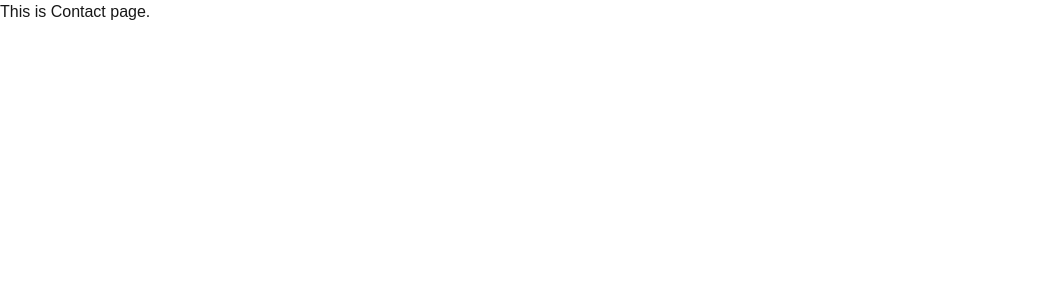
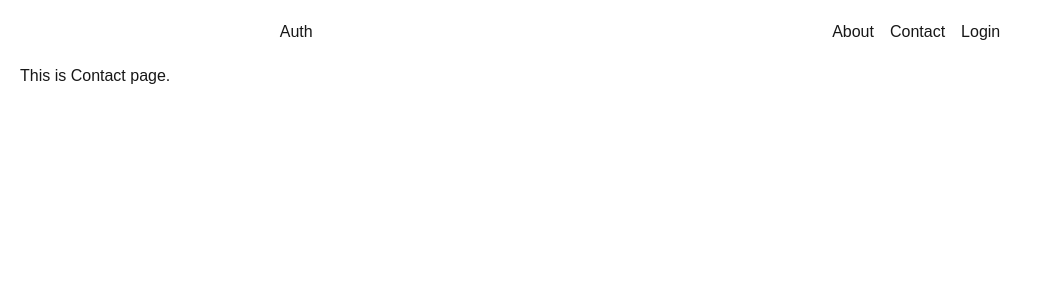
Before and after one commit to SohanAchhami54/Nextjs_Series, a Next.js app in the folder authentication/: page /contact in a window 1280 px wide. Shown: the top 300 px of the page, without its empty margins (0-1063 px from the left). Built offline with nearby package versions, Linux system fonts and the light colour scheme.

Commit message:
feat(layout): add Navbar and render page content in root layout

```diff
--- a/authentication/src/app/layout.js
+++ b/authentication/src/app/layout.js
@@ -1,15 +1,10 @@
-import { Geist, Geist_Mono } from "next/font/google";
+import { Roboto } from "next/font/google";
 import "./globals.css";
+import Navbar from "@/components/Navbar";
 
-const geistSans = Geist({
-  variable: "--font-geist-sans",
-  subsets: ["latin"],
-});
-
-const geistMono = Geist_Mono({
-  variable: "--font-geist-mono",
-  subsets: ["latin"],
-});
+const roboto= Roboto({
+  subsets:['latin'],
+})
 
 export const metadata = {
   title: "Create Next App",
@@ -20,9 +15,12 @@
   return (
     <html
       lang="en"
-      className={`${geistSans.variable} ${geistMono.variable} h-full antialiased`}
+      className={`${roboto.className} h-full antialiased`}
     >
-      <body className="min-h-full flex flex-col">{children}</body>
+      <body className="min-h-full bg-black text-white flex flex-col px-5">
+        <Navbar/>
+        {children}
+      </body>
     </html>
   );
 }
```
